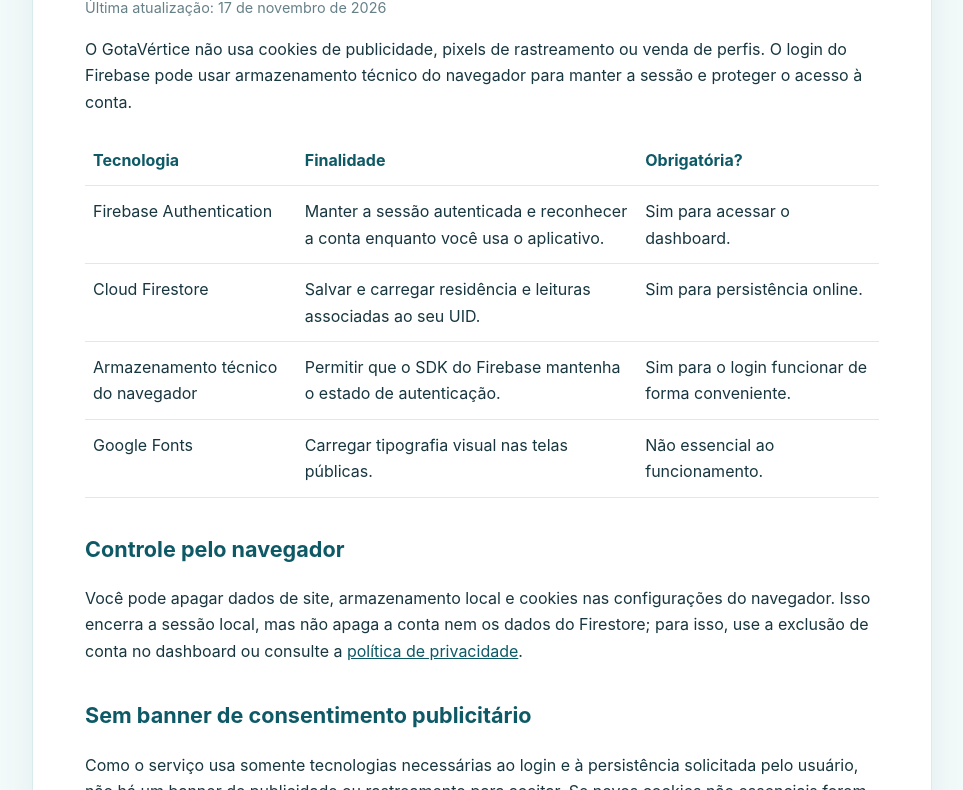
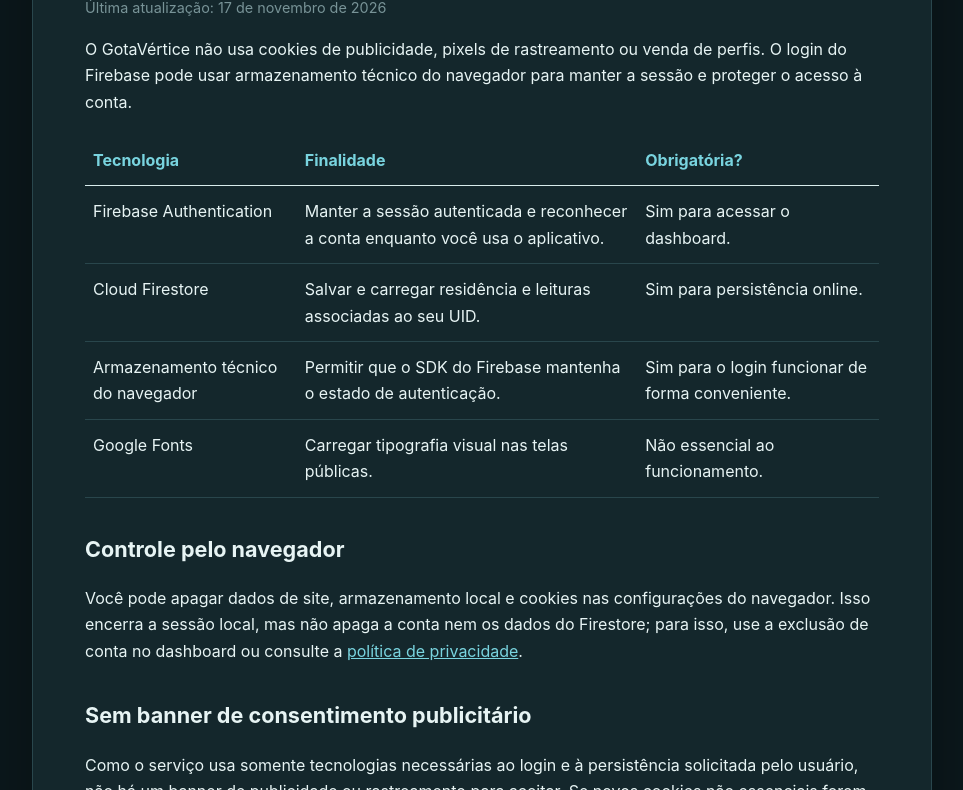
Before and after one commit to gabrielaraujo-eng/GotaVertice, a website: page public/cookies/index.html in a window 1280 px wide. Shown: the part 218-1008 px from the top of the page, without its empty margins (158-1121 px from the left). Drawn offline with Linux system fonts and the light colour scheme.

Commit message:
feat: adiciona tema escuro e auditoria de segurança

```diff
--- a/package.json
+++ b/package.json
@@ -10,6 +10,7 @@
     "test": "node --test tests/consumption.test.js tests/server.test.js",
     "dev": "node server.js",
     "start": "node server.js",
-    "test:smoke": "bash scripts/smoke-test.sh"
+    "test:smoke": "bash scripts/smoke-test.sh",
+    "security:check": "bash scripts/security-check.sh"
   }
 }
--- a/public/cookies/index.html
+++ b/public/cookies/index.html
@@ -11,6 +11,17 @@
     main { width: min(900px, calc(100% - 32px)); margin: 0 auto; padding: 32px 0 64px; } header { display: flex; justify-content: space-between; gap: 20px; margin-bottom: 32px; } .brand { color: #0e5966; font-weight: 800; text-decoration: none; } nav a { color: #0e5966; margin-left: 16px; font-size: .92rem; }
     article { background: #fff; border: 1px solid #d8ecec; border-radius: 22px; padding: clamp(24px, 5vw, 52px); box-shadow: 0 18px 50px rgba(10,70,80,.08); } h1 { font-size: clamp(2rem, 5vw, 3.2rem); line-height: 1.1; letter-spacing: -.05em; margin: 0 0 12px; color: #12323d; } h2 { margin-top: 34px; color: #0e5966; font-size: 1.35rem; } .updated { color: #668087; font-size: .9rem; } a { color: #0e5966; } table { border-collapse: collapse; width: 100%; margin: 20px 0; } th, td { border-bottom: 1px solid #d8ecec; padding: 12px 8px; text-align: left; vertical-align: top; } th { color: #0e5966; } footer { margin-top: 24px; color: #668087; font-size: .9rem; } @media (max-width: 600px) { header { flex-direction: column; } nav a { margin: 0 14px 0 0; } }
   </style>
+<style>
+  :root { color: #e7f4f4; background: #0b171b; }
+  body { background: #0b171b; color: #e7f4f4; }
+  article { background: #14272c; border-color: #29464c; box-shadow: 0 18px 50px rgba(0,0,0,.28); }
+  h1, h2, h3 { color: #e7f4f4; }
+  .updated, footer { color: #789397; }
+  table th { color: #79d4df; } table td { border-color: #29464c; }
+  .notice { background: #173d37; border-color: #76d3ad; }
+  code { background: #173b43; }
+  a, .brand { color: #79d4df; }
+</style>
 </head>
 <body>
   <main>
--- a/public/login/login.css
+++ b/public/login/login.css
@@ -78,3 +78,27 @@ input:focus { border-color: var(--blue); box-shadow: 0 0 0 3px rgba(73,169,191,.
   .visual-copy h1 { font-size: 30px; }
   .visual-drop { display: none; }
 }
+
+/* Tema escuro padrão */
+:root {
+  --ink: #e7f4f4;
+  --ink-soft: #a7c0c3;
+  --muted: #789397;
+  --line: #29464c;
+  --canvas: #0b171b;
+  --blue: #63c7d7;
+  --blue-deep: #79d4df;
+  --blue-soft: #173b43;
+  --green: #76d3ad;
+  --coral: #ef9188;
+}
+body { background: var(--canvas); color: var(--ink); }
+.login-card { background: #14272c; border-color: var(--line); box-shadow: 0 18px 45px rgba(0,0,0,.28); }
+.login-subtitle, label, .account-note { color: var(--ink-soft); }
+input { background: #102126; border-color: var(--line); color: var(--ink); }
+input::placeholder { color: #678287; }
+input:focus { border-color: var(--blue); }
+.google-button { background: #17343a; border-color: #35616a; color: var(--ink); }
+.google-button:hover { border-color: var(--blue); box-shadow: 0 5px 14px rgba(0,0,0,.22); }
+.social-divider::before, .social-divider::after { background: var(--line); }
+.security-note { color: var(--muted); }
--- a/public/styles.css
+++ b/public/styles.css
@@ -199,3 +199,46 @@ input:focus { border-color: var(--blue); box-shadow: 0 0 0 3px rgba(73,169,191,.
   .residence-actions { align-items: flex-start; flex-direction: column; gap: 10px; }
   .residence-form input { margin-bottom: 0; }
 }
+
+/* Tema escuro padrão */
+:root {
+  --ink: #e7f4f4;
+  --ink-soft: #a7c0c3;
+  --muted: #789397;
+  --line: #29464c;
+  --surface: #14272c;
+  --canvas: #0b171b;
+  --blue: #63c7d7;
+  --blue-deep: #79d4df;
+  --blue-soft: #173b43;
+  --green: #76d3ad;
+  --green-soft: #173d37;
+  --amber: #f2c36f;
+  --coral: #ef9188;
+  --shadow: 0 18px 45px rgba(0, 0, 0, .28);
+}
+body { background: var(--canvas); color: var(--ink); }
+.sidebar { background: #0f2025; }
+.brand { color: var(--ink); }
+.nav-link:hover { background: #17343a; color: var(--blue-deep); }
+.nav-link.active { background: #173b43; color: var(--blue-deep); }
+.sidebar-tip { background: #12332f; border-color: #235044; }
+.sidebar-tip p, .insight-panel > p, .insight-tip p { color: var(--ink-soft); }
+.metric-card, .panel { background: var(--surface); border-color: var(--line); }
+.metric-card.featured { border-color: #317380; }
+.period-label, input { background: #102126; border-color: var(--line); color: var(--ink); }
+input::placeholder { color: #678287; }
+input:focus { border-color: var(--blue); }
+.insight-panel { background: #12332f; border-color: #235044; }
+.insight-divider { border-color: #285247; }
+td { border-color: #254047; color: var(--ink-soft); }
+td:first-child { color: var(--ink); }
+.chart-grid-line { stroke: #29464c; }
+.chart-average-line { stroke: #4b756e; }
+.chart-point { fill: var(--surface); }
+.secondary-button, .form-symbol, .chart-unit { background: var(--blue-soft); color: var(--blue-deep); }
+.secondary-button:hover { background: #20515a; }
+.icon-button, .avatar { background: var(--surface); border-color: var(--line); color: var(--ink-soft); }
+.notification-dot { border-color: var(--surface); }
+.page-footer { color: #789397; }
+.toast { background: #e7f4f4; color: #0b171b; }
```
Also changed, not shown: public/404.html (+11 -0 lines), public/privacidade/index.html (+11 -0 lines), README.md, firebase.json, 1 other file.
